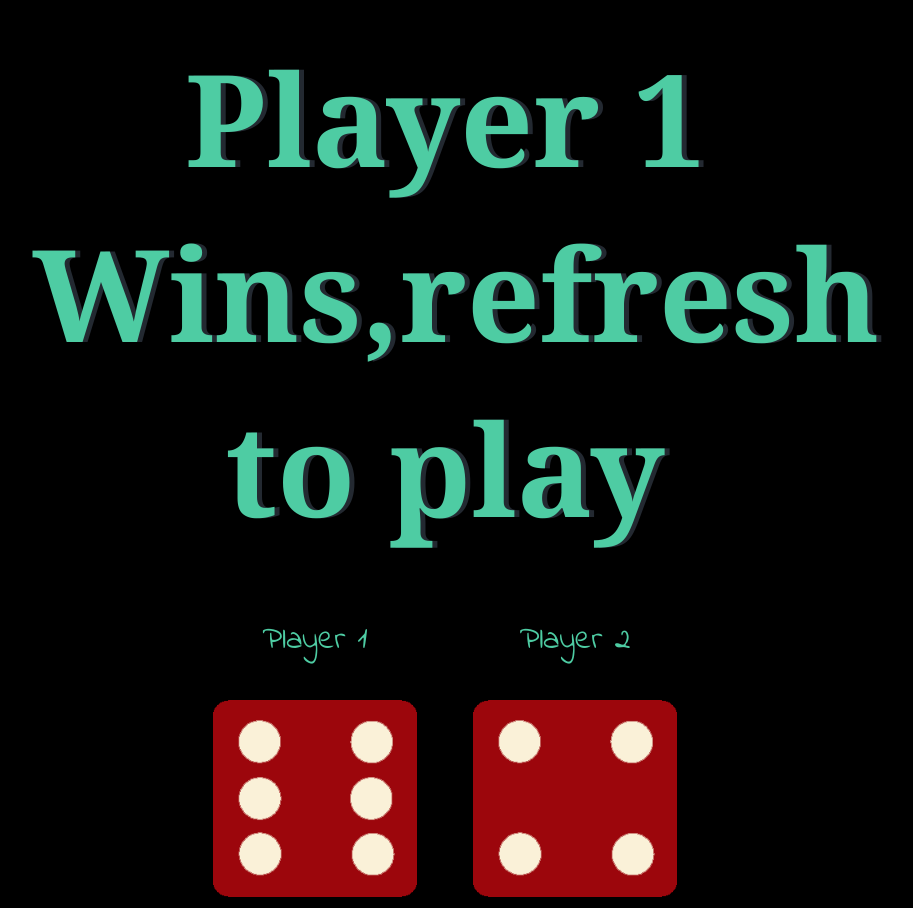
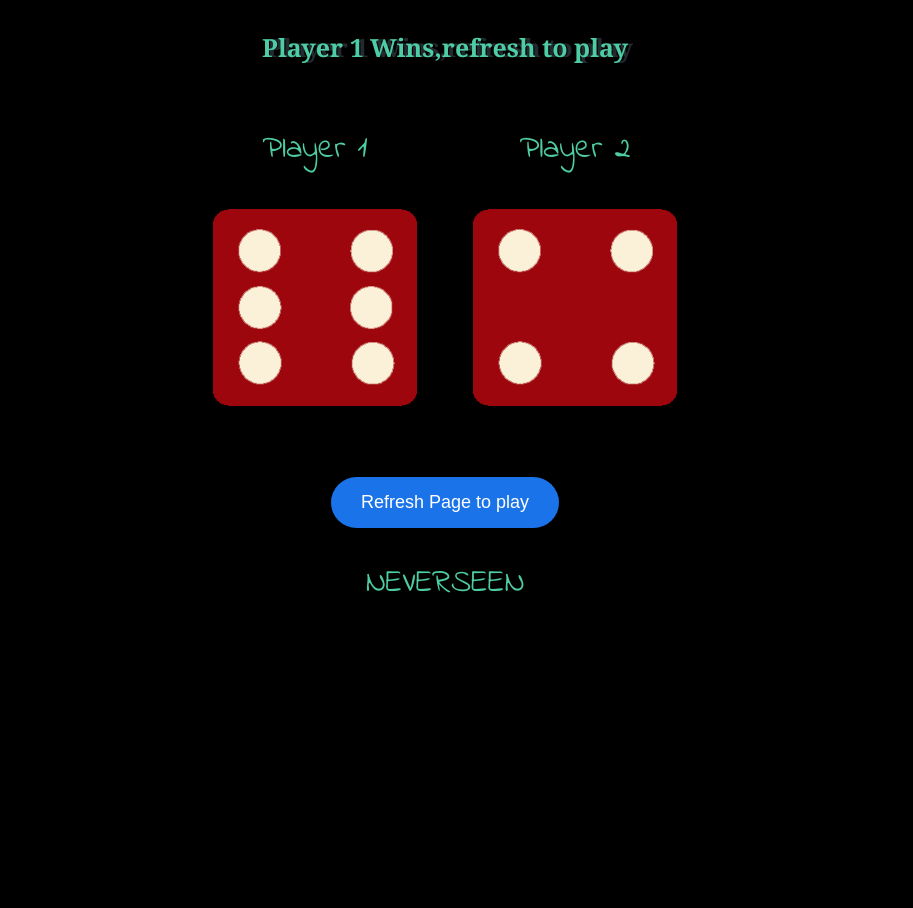
Before and after one commit to Neverseen042/dice, a plain HTML site: page index.html in a window 1280 px wide. Shown: the top 908 px of the page, without its empty margins (195-1108 px from the left). After the commit the page ends 800 px from the top, so only its background shows below. Drawn offline with Linux system fonts and the light colour scheme.

Commit message:
styles.css

```diff
--- a/styles.css
+++ b/styles.css
@@ -18,7 +18,7 @@
     margin: 30px;
     font-family: Georgia, 'Times New Roman', Times, serif;
     text-shadow: 5px 0 #232931;
-    font-size: 8rem;
+    font-size: 25px;
     color: #4ECCA3;
   }
 
```
